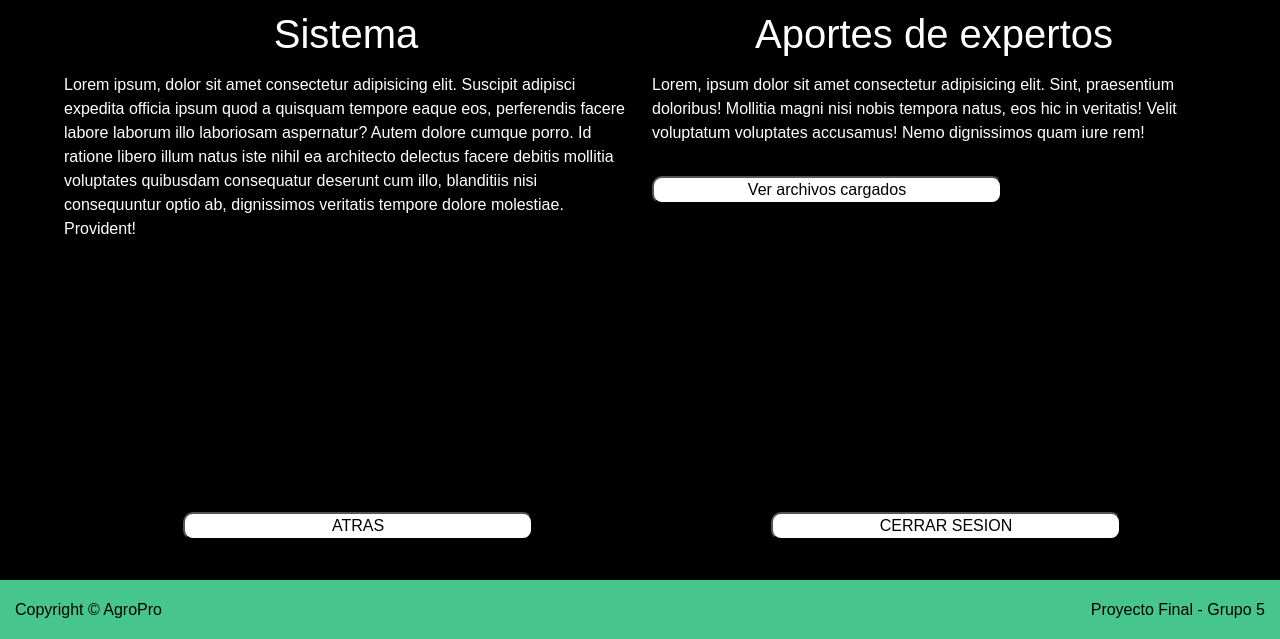
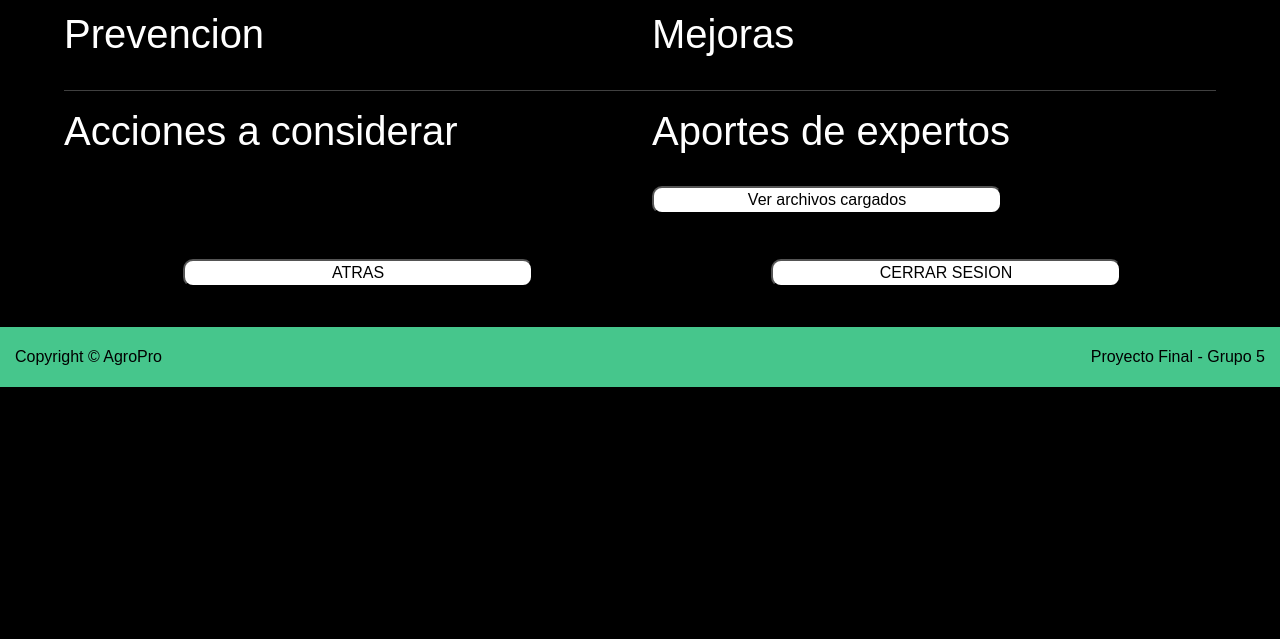
Before and after one commit to luciano-acs/AgroProD, a Django app: page /recomendaciones in a window 1280 px wide. Shown: the part 113-752 px from the top of the page. Run offline with Django 3.2, Linux system fonts and the light colour scheme.

Commit message:
nueva actualizacion

```diff
--- a/sistema/agropro/static/css/style.css
+++ b/sistema/agropro/static/css/style.css
@@ -307,17 +307,17 @@ button{
     margin-top: 25px;
 }
 
-.categorias > a > button:hover, .botonesFinal > a > button:hover{
+/* .categorias > a > button:hover, .botonesFinal > a > button:hover{
     background-color: #46C68C;
     color: #fff;
-}
+} */
 
-.recomendaciones1 > .prevencion > h1, .recomendaciones1 > .mejoras > h1{
+/* .recomendaciones1 > .prevencion > h1, .recomendaciones1 > .mejoras > p{
     text-align: center;
     padding-bottom: 15px;
 }
 
-.recomendaciones2 > .acciones > h1, .recomendaciones1 > .experto > h1{
+.recomendaciones2 > .acciones > h1, .recomendaciones2 > .experto > h1{
     text-align: center;
     padding-bottom: 15px;
 }
@@ -326,10 +326,10 @@ button{
     margin-bottom: 225px;
 }
 
-.recomendaciones1 > .experto > button:hover{
+.recomendaciones2 > .experto > button:hover{
     background-color: #46C68C;
     color: #fff;
-}
+} */
 
 .form-check-label > .form-check-input{
     border: 0px;
--- a/sistema/agropro/static/js/app.js
+++ b/sistema/agropro/static/js/app.js
@@ -1,12 +1,7 @@
-const cuentaUsuario = {
-    usuario: 'admin@admin.com',
-    contraseña: 'admin'
-};
-
 function login() {
     const usuario = document.getElementById('usuario').value;
     const password = document.getElementById('password').value;
-    if (usuario == cuentaUsuario.usuario && password == cuentaUsuario.contraseña) {
+    if (usuario == 'juan.perez@gmail.com' && password == 'juanperez') {
         window.location.href = "/" + "perfil";
     } else {
         alert('Usuario o contraseña incorrectos');
--- a/sistema/agropro/templates/paginas/recomendaciones.html
+++ b/sistema/agropro/templates/paginas/recomendaciones.html
@@ -12,36 +12,34 @@
 {% block contenido %}
 <div class="row recomendaciones1">
     <div class="col-6 prevencion">
-        <h1>Sistema</h1>
-        <p>Lorem ipsum, dolor sit amet consectetur adipisicing elit. Suscipit adipisci expedita officia ipsum
-            quod a quisquam tempore eaque eos, perferendis facere labore laborum illo laboriosam aspernatur?
-            Autem dolore cumque porro.
-            Id ratione libero illum natus iste nihil ea architecto delectus facere debitis mollitia voluptates
-            quibusdam consequatur deserunt cum illo, blanditiis nisi consequuntur optio ab, dignissimos
-            veritatis tempore dolore molestiae. Provident!</p>
+        <h1>Prevencion</h1>
+        <p>
+
+        </p>
+    </div>
+    <div class="col-6 mejoras">
+        <h1>Mejoras</h1>
+        <p>
+
+        </p>
+    </div>
+</div>
+<hr></hr>
+<div class="row recomendaciones2">
+    <div class="col-6 acciones">
+        <h1>Acciones a considerar</h1>
+        <p>
+
+        </p>
     </div>
     <div class="col-6 experto">
         <h1>Aportes de expertos</h1>
         <p>
-            Lorem, ipsum dolor sit amet consectetur adipisicing elit. Sint, praesentium doloribus! Mollitia magni nisi nobis tempora natus, eos hic in veritatis! Velit voluptatum voluptates accusamus! Nemo dignissimos quam iure rem!
+
         </p>
         <button>Ver archivos cargados</button>
     </div>
 </div>
-<!-- <hr></hr>
-<div class="row recomendaciones2">
-    <div class="col-6 acciones">
-        <h1>Acciones a considerar</h1>
-        <p>Lorem ipsum dolor sit amet consectetur adipisicing elit. Quae esse eligendi dolor vitae ex adipisci, rem earum? Impedit ea beatae voluptatum suscipit voluptatem. Blanditiis laborum alias ut aut, esse error!
-        Officiis molestiae hic quia nihil sapiente distinctio doloremque consequuntur eius! Voluptate sit natus voluptas id. Sunt, non eum atque nemo placeat consectetur! Dolores repellat vitae iusto adipisci voluptatum quam accusamus.</p>
-    </div>
-    <div class="col-6 mejoras">
-        <h1>Mejoras</h1>
-        <p>Lorem ipsum dolor sit amet consectetur, adipisicing elit. Dolore asperiores odit repellendus, molestias ad neque magni praesentium non ullam, similique atque beatae quibusdam expedita quis exercitationem, corporis provident aliquid reprehenderit.
-        Eum enim sit ipsam consequatur dolorum facere non, asperiores eius similique temporibus delectus optio veritatis sapiente itaque aliquam reprehenderit id nulla blanditiis debitis vel. Quos odio repellat expedita accusamus cupiditate.</p>
-    </div>
-</div>
-<hr></hr> -->
 <div class="row botonesFinal">
     <a href="{% url 'perfil' %}"><button>ATRAS</button></a>
     <a href=""><button>CERRAR SESION</button></a>
--- a/sistema/agropro/views.py
+++ b/sistema/agropro/views.py
@@ -1,6 +1,6 @@
 from django.http import HttpResponse
 from django.shortcuts import render
-
+from .models import *
 # Create your views here.
 
 def index(request):
@@ -10,7 +10,11 @@ def ingresar(request):
     return render(request, 'paginas/ingresar.html')
 
 def perfil(request):
-    return render(request, 'paginas/perfil.html')
+    agricultor = Agricultor.objects.all()
+    cultivo = Cultivo.objects.all()
+    ubicacion = Ubicacion.objects.all()
+    print(agricultor)
+    return render(request, 'paginas/perfil.html', {'agricultor': agricultor, 'cultivo': cultivo, 'ubicacion': ubicacion})
 
 def datosMeteorologicos(request):
     return render(request, 'paginas/datosMeteorologicos.html')
```
Also changed, not shown: sistema/agropro/templates/paginas/datosMeteorologicos.html (+3 -12 lines), sistema/agropro/templates/paginas/perfil.html (+17 -5 lines).
